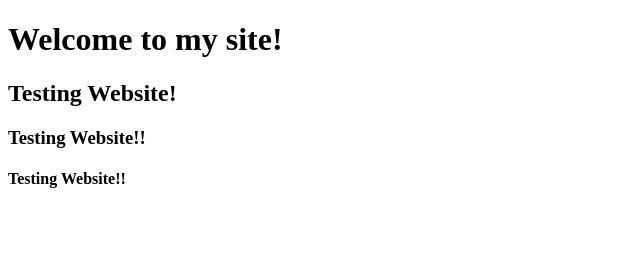
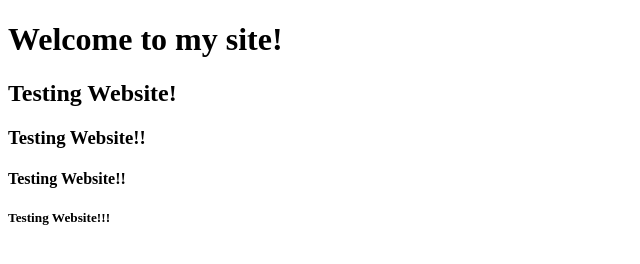
Before and after one commit to femitj/mywebsite, a website: page dist/index.html in a window 1280 px wide. Shown: the whole page, without its empty margins (0-640 px from the left). Drawn offline with Linux system fonts and the light colour scheme.

Commit message:
'testing4'

```diff
--- a/dist/index.html
+++ b/dist/index.html
@@ -11,5 +11,6 @@
     <h2>Testing Website!</h2>
     <h3>Testing Website!!</h3>
     <h4>Testing Website!!</h4>
+    <h5>Testing Website!!!</h5>
 </body>
 </html>
```
